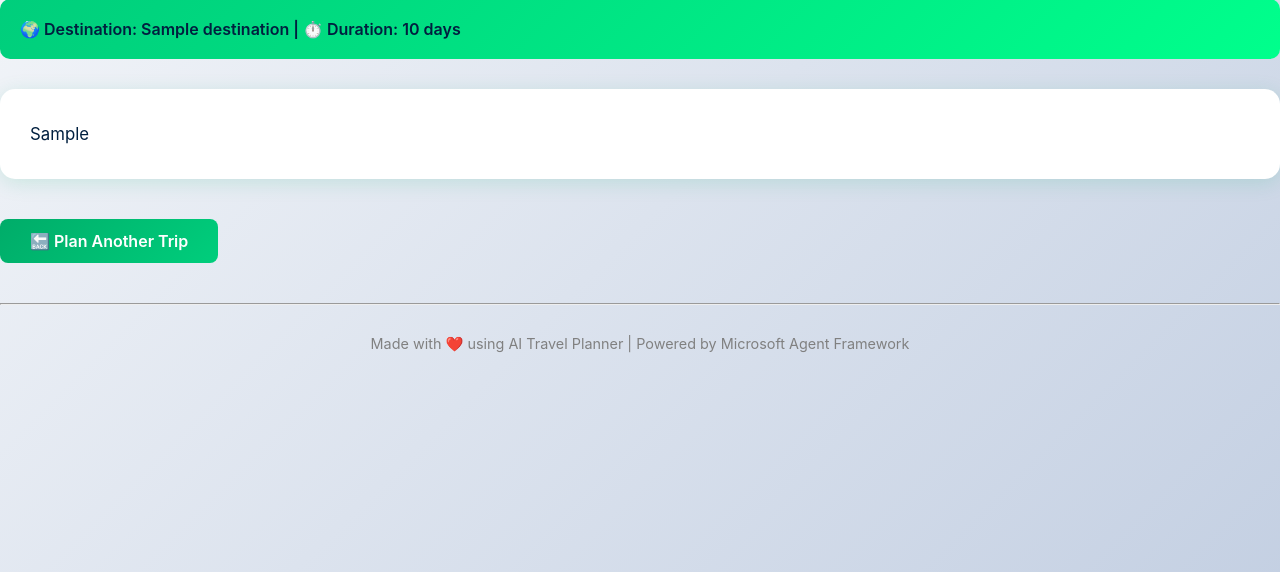
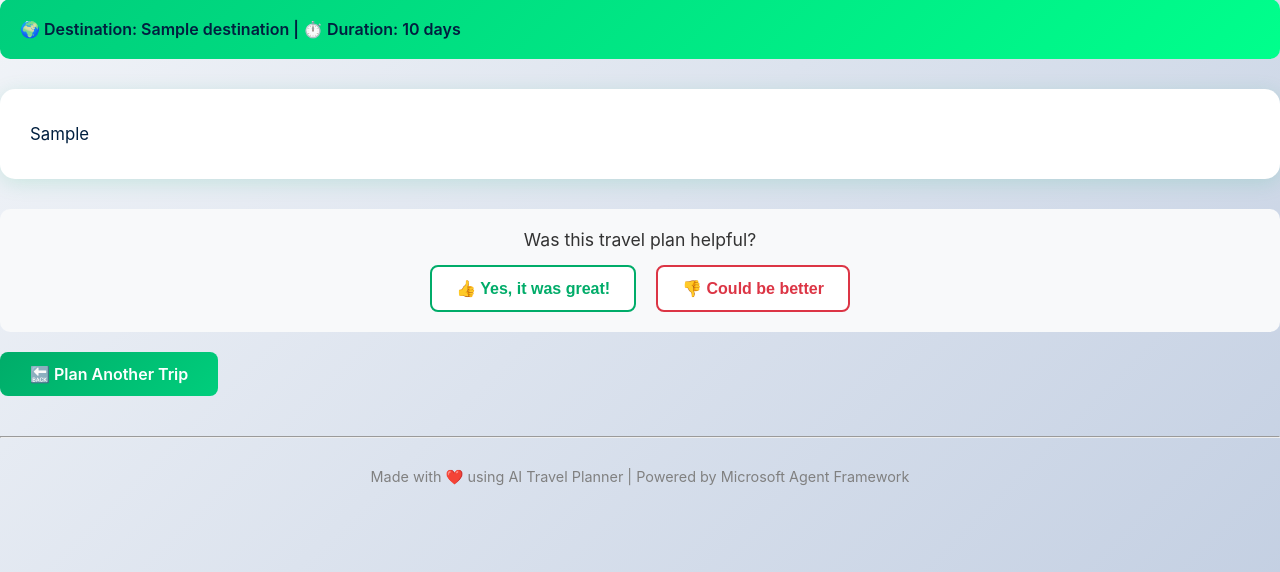
Before and after one commit to harrykimpel/agent-framework-travel-planner-agent, a Flask app: template templates/result.html in a window 1280 px wide. Shown: the part 176-748 px from the top of the page. Run offline with Flask 3, Linux system fonts and the light colour scheme; the template is opened without the code that fills it: most values are stand-ins (such as "Sample title", 1, 10 or a date in 2020).

Commit message:
Adding a feedback loop into the travel planner app
Signed-off-by: Harry Kimpel <harrykimpel@hotmail.com>

```diff
--- a/templates/result.html
+++ b/templates/result.html
@@ -46,6 +46,86 @@
             margin-bottom: 20px;
             font-weight: 600;
         }
+        /* Feedback section styles */
+        .feedback-section {
+            margin-top: 30px;
+            padding: 20px;
+            background: #f8f9fa;
+            border-radius: 10px;
+            text-align: center;
+        }
+        .feedback-title {
+            font-size: 1.1em;
+            color: #333;
+            margin-bottom: 15px;
+        }
+        .feedback-buttons {
+            display: flex;
+            justify-content: center;
+            gap: 20px;
+        }
+        .feedback-btn {
+            display: flex;
+            align-items: center;
+            gap: 8px;
+            padding: 12px 24px;
+            border: 2px solid #ddd;
+            border-radius: 8px;
+            background: white;
+            cursor: pointer;
+            font-size: 1em;
+            font-weight: 600;
+            transition: all 0.3s;
+        }
+        .feedback-btn:hover {
+            transform: translateY(-2px);
+            box-shadow: 0 4px 12px rgba(0, 0, 0, 0.1);
+        }
+        .feedback-btn.thumbs-up {
+            color: #00AC69;
+            border-color: #00AC69;
+        }
+        .feedback-btn.thumbs-up:hover {
+            background: #00AC69;
+            color: white;
+        }
+        .feedback-btn.thumbs-up.selected {
+            background: #00AC69;
+            color: white;
+        }
+        .feedback-btn.thumbs-down {
+            color: #dc3545;
+            border-color: #dc3545;
+        }
+        .feedback-btn.thumbs-down:hover {
+            background: #dc3545;
+            color: white;
+        }
+        .feedback-btn.thumbs-down.selected {
+            background: #dc3545;
+            color: white;
+        }
+        .feedback-btn:disabled {
+            opacity: 0.6;
+            cursor: not-allowed;
+            transform: none;
+        }
+        .feedback-message {
+            margin-top: 15px;
+            padding: 10px;
+            border-radius: 5px;
+            display: none;
+        }
+        .feedback-message.success {
+            background: #d4edda;
+            color: #155724;
+            display: block;
+        }
+        .feedback-message.error {
+            background: #f8d7da;
+            color: #721c24;
+            display: block;
+        }
     </style>
 </head>
 <body>
@@ -67,11 +147,77 @@
         <div class="travel-plan">{{ travel_plan }}</div>
     </div>
 
+    <!-- Feedback Section -->
+    <div class="feedback-section" id="feedback-section">
+        <div class="feedback-title">Was this travel plan helpful?</div>
+        <div class="feedback-buttons">
+            <button class="feedback-btn thumbs-up" id="btn-thumbs-up" onclick="submitFeedback('positive')">
+                👍 Yes, it was great!
+            </button>
+            <button class="feedback-btn thumbs-down" id="btn-thumbs-down" onclick="submitFeedback('negative')">
+                👎 Could be better
+            </button>
+        </div>
+        <div class="feedback-message" id="feedback-message"></div>
+    </div>
+
     <a href="/" class="back-button">🔙 Plan Another Trip</a>
 
     <hr style="margin-top: 40px;">
     <div style="text-align: center; color: gray; font-size: 0.9em; margin-top: 30px;">
         Made with ❤️ using AI Travel Planner | Powered by Microsoft Agent Framework
     </div>
+
+    <script>
+        const traceId = "{{ trace_id }}";
+        let feedbackSubmitted = false;
+
+        async function submitFeedback(feedback) {
+            if (feedbackSubmitted) return;
+
+            const btnThumbsUp = document.getElementById('btn-thumbs-up');
+            const btnThumbsDown = document.getElementById('btn-thumbs-down');
+            const messageEl = document.getElementById('feedback-message');
+
+            // Disable buttons during submission
+            btnThumbsUp.disabled = true;
+            btnThumbsDown.disabled = true;
+
+            try {
+                const response = await fetch('/api/feedback', {
+                    method: 'POST',
+                    headers: {
+                        'Content-Type': 'application/json'
+                    },
+                    body: JSON.stringify({
+                        trace_id: traceId,
+                        feedback: feedback
+                    })
+                });
+
+                const data = await response.json();
+
+                if (data.success) {
+                    feedbackSubmitted = true;
+                    // Highlight the selected button
+                    if (feedback === 'positive') {
+                        btnThumbsUp.classList.add('selected');
+                    } else {
+                        btnThumbsDown.classList.add('selected');
+                    }
+                    messageEl.textContent = '✅ Thank you for your feedback!';
+                    messageEl.className = 'feedback-message success';
+                } else {
+                    throw new Error(data.error || 'Failed to submit feedback');
+                }
+            } catch (error) {
+                messageEl.textContent = '❌ Error submitting feedback. Please try again.';
+                messageEl.className = 'feedback-message error';
+                // Re-enable buttons on error
+                btnThumbsUp.disabled = false;
+                btnThumbsDown.disabled = false;
+            }
+        }
+    </script>
 </body>
 </html>
--- a/web_app.py
+++ b/web_app.py
@@ -389,7 +389,7 @@ def plan_trip():
             # Run the agent asynchronously
             loop = asyncio.new_event_loop()
             asyncio.set_event_loop(loop)
-            response = loop.run_until_complete(run_agent(user_prompt))
+            response, trace_id = loop.run_until_complete(run_agent(user_prompt))
             loop.close()
 
             # Extract the travel plan
@@ -400,11 +400,68 @@ def plan_trip():
             return render_template('result.html',
                                    travel_plan=text_content,
                                    destination=destination,
-                                   duration=duration)
+                                   duration=duration,
+                                   trace_id=trace_id)
 
         except Exception as e:
             logger.error(f"[plan_trip] error: {str(e)}")
             return render_template('error.html', error=str(e)), 500
+
+
+@app.route('/api/feedback', methods=['POST'])
+def submit_feedback():
+    """API endpoint for submitting feedback on AI-generated travel plans."""
+    try:
+        data = request.get_json()
+        trace_id = data.get('trace_id', '')
+        feedback = data.get('feedback', '')  # 'positive' or 'negative'
+
+        if not trace_id:
+            return jsonify({
+                'success': False,
+                'error': 'trace_id is required'
+            }), 400
+
+        if feedback not in ['positive', 'negative']:
+            return jsonify({
+                'success': False,
+                'error': 'feedback must be either "positive" or "negative"'
+            }), 400
+
+        # Map feedback to rating (1 for positive/thumbs up, 0 for negative/thumbs down)
+        rating = 1 if feedback == 'positive' else 0
+
+        # Log the feedback event for New Relic
+        logger.info("[llm_feedback]", extra={
+            "newrelic.event.type": "LlmFeedbackMessage",
+            "appId": 1234567890,
+            "appName": serviceName,
+            "entityGuid": newrelicEntityGuid,
+            "trace_id": trace_id,
+            "rating": rating,
+            "category": feedback,
+            "feedback_id": str(uuid.uuid4()),
+            "ingest_source": "Python",
+            "vendor": "openai",
+            "tags.aiEnabledApp": True,
+            "tags.account": newrelicAccount,
+            "tags.accountId": newrelicAccountId,
+            "tags.trustedAccountId": newrelicTrustedAccountId
+        })
+
+        logger.info(f"[submit_feedback] Feedback submitted: {feedback} for trace_id: {trace_id}")
+
+        return jsonify({
+            'success': True,
+            'message': 'Feedback submitted successfully'
+        })
+
+    except Exception as e:
+        logger.error(f"[submit_feedback] error: {str(e)}")
+        return jsonify({
+            'success': False,
+            'error': str(e)
+        }), 500
 
 
 @app.route('/api/plan', methods=['POST'])
@@ -444,7 +501,7 @@ Instructions:
         # Run the agent asynchronously
         loop = asyncio.new_event_loop()
         asyncio.set_event_loop(loop)
-        response = loop.run_until_complete(run_agent(user_prompt))
+        response, trace_id = loop.run_until_complete(run_agent(user_prompt))
         loop.close()
 
         # Extract the travel plan
@@ -455,7 +512,8 @@ Instructions:
             'success': True,
             'travel_plan': text_content,
             'destination': destination,
-            'duration': duration
+            'duration': duration,
+            'trace_id': trace_id
         })
 
     except Exception as e:
@@ -613,7 +671,7 @@ async def run_agent(user_prompt: str):
 
     logger.info("[run_agent] agent interaction complete")
 
-    return response
+    return response, trace_id
 
 
 if __name__ == "__main__":
```
Also changed, not shown: README.md, 1 other file.
